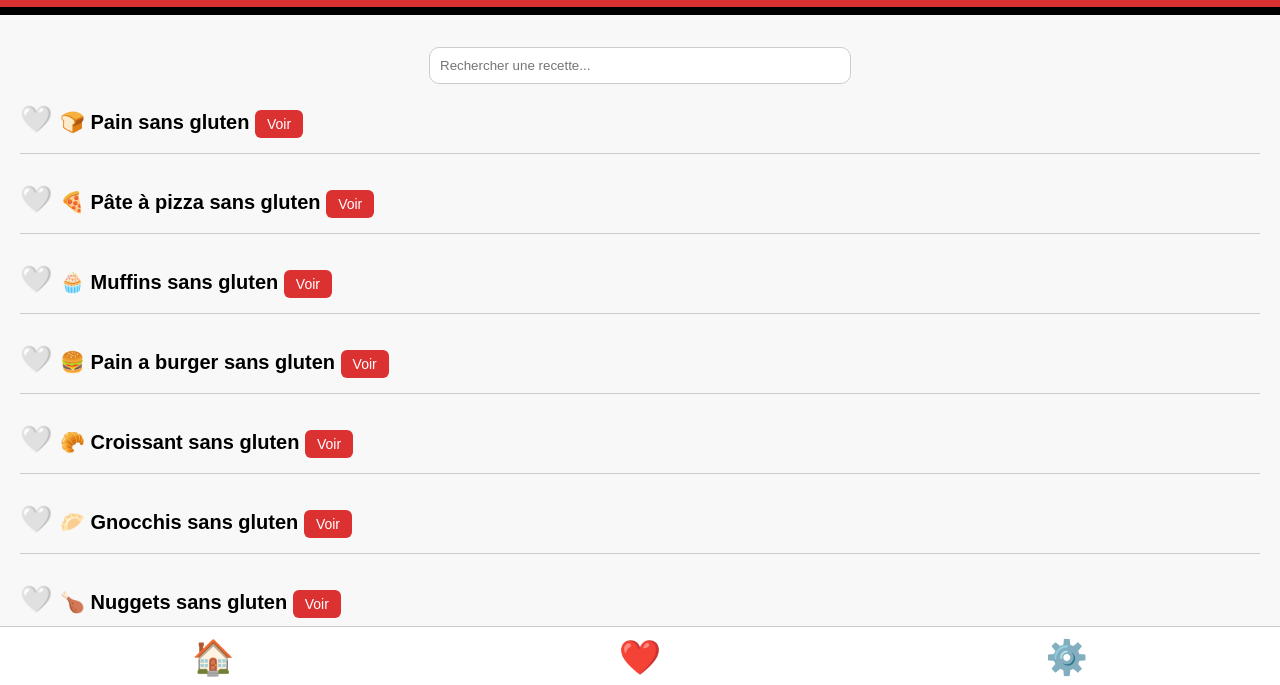
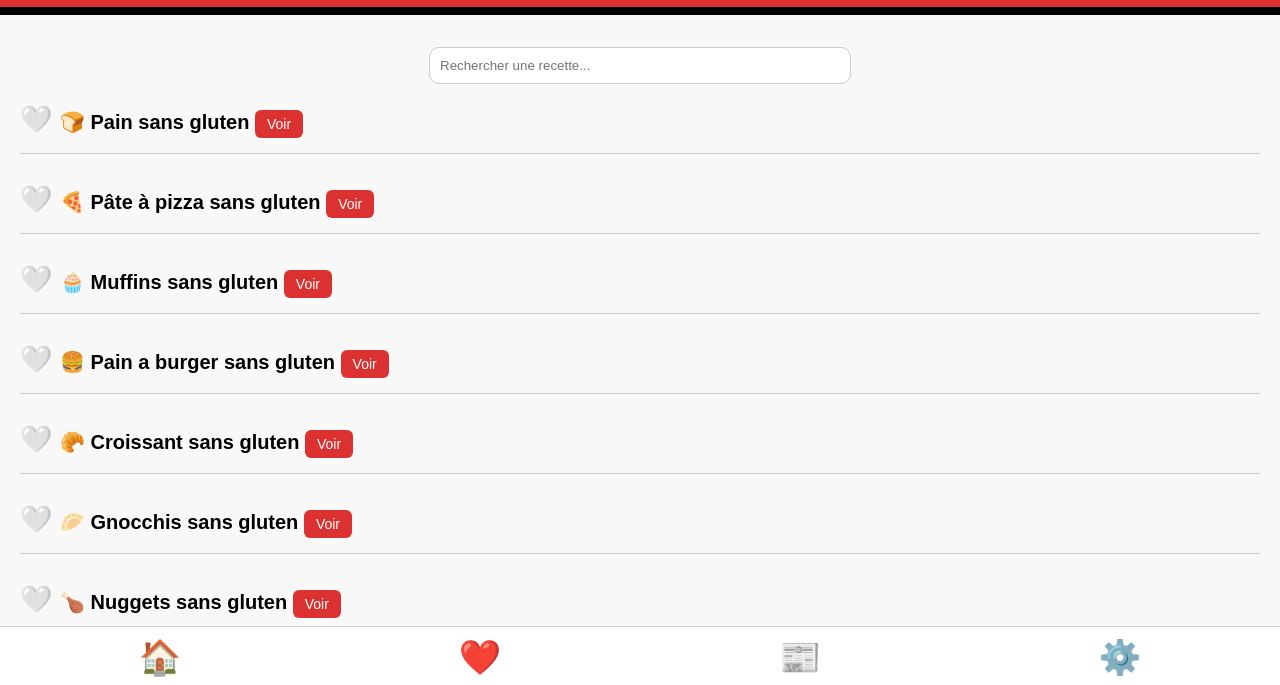
Before and after one commit to Alex84010/cookzentest.github.io, a plain HTML site: page index.html in a window 1280 px wide. Shown: the part 113-798 px from the top of the page. Drawn offline with Linux system fonts and the light colour scheme.

Commit message:
Update index.html

```diff
--- a/index.html
+++ b/index.html
@@ -239,6 +239,7 @@ body.violet {
 <div class="bottom-nav">
   <a class="nav-btn" href="index.html">🏠</a>
   <a class="nav-btn" href="favoris.html">❤️</a>
+  <a class="nav-btn" href="journalier.html">📰</a>
   <a class="nav-btn" href="parametres.html">⚙️</a>
 </div>
 
```
